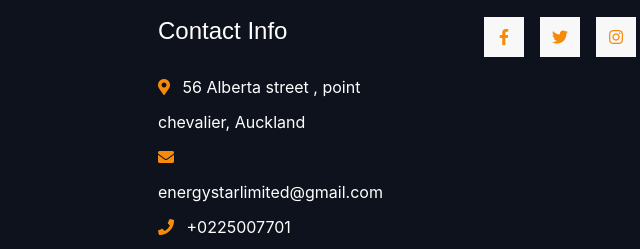
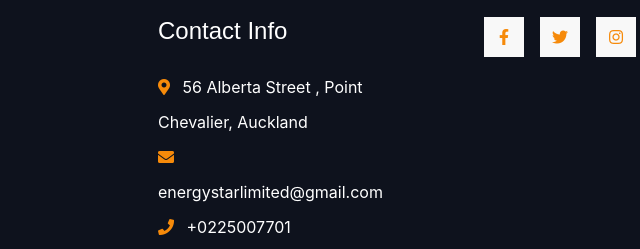
Before and after one commit to CRISHARI/energystar.co.nz, a plain HTML site: page index.html in a window 1280 px wide. Shown: the part 4668-4917 px from the top of the page, 506-1146 px from the left. Drawn offline with nearby package versions, Linux system fonts and the light colour scheme.

Commit message:
Update index.html-7

```diff
--- a/index.html
+++ b/index.html
@@ -444,7 +444,7 @@
                 <div class="row g-5">
                     <div class="col-lg-8">
                         <div class="">
-                            <h4 class="text-white">Contact With Me</h4>
+                            <h4 class="text-white">Connect With Us</h4>
                             <h1 class="display-4 text-white mb-0">We provide professional electric services for our customer</h1>
                         </div>
                     </div>
@@ -1134,7 +1134,7 @@
                     <div class="col-md-6 col-lg-6 col-xl-3">
                         <div class="footer-item d-flex flex-column">
                             <h4 class="text-white mb-4">Contact Info</h4>
-                            <a href="#"><i class="fa fa-map-marker-alt text-primary me-2"></i> 56 Alberta street , point chevalier, Auckland</a>
+                            <a href="#"><i class="fa fa-map-marker-alt text-primary me-2"></i> 56 Alberta Street , Point Chevalier, Auckland</a>
                             <a href="mailto:energystarlimited@gmail.com "><i class="fas fa-envelope text-primary me-2"></i> energystarlimited@gmail.com </a>
                             <!-- <a href="mailto:info@example.com"><i class="fas fa-envelope text-primary me-2"></i> info@example.com</a> -->
                             <a href="tel:+0225007701"><i class="fas fa-phone text-primary me-2"></i> +0225007701</a>
```
